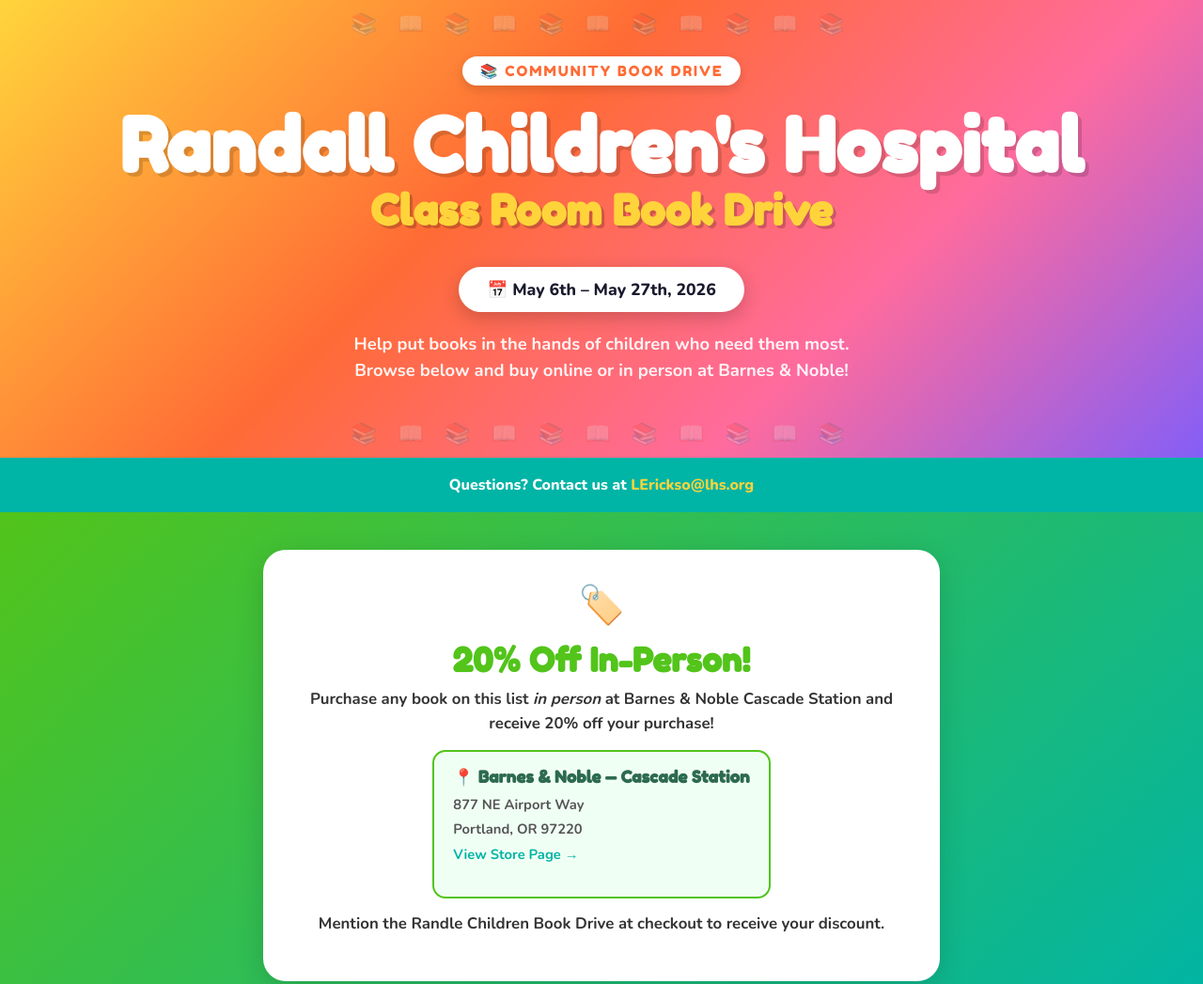
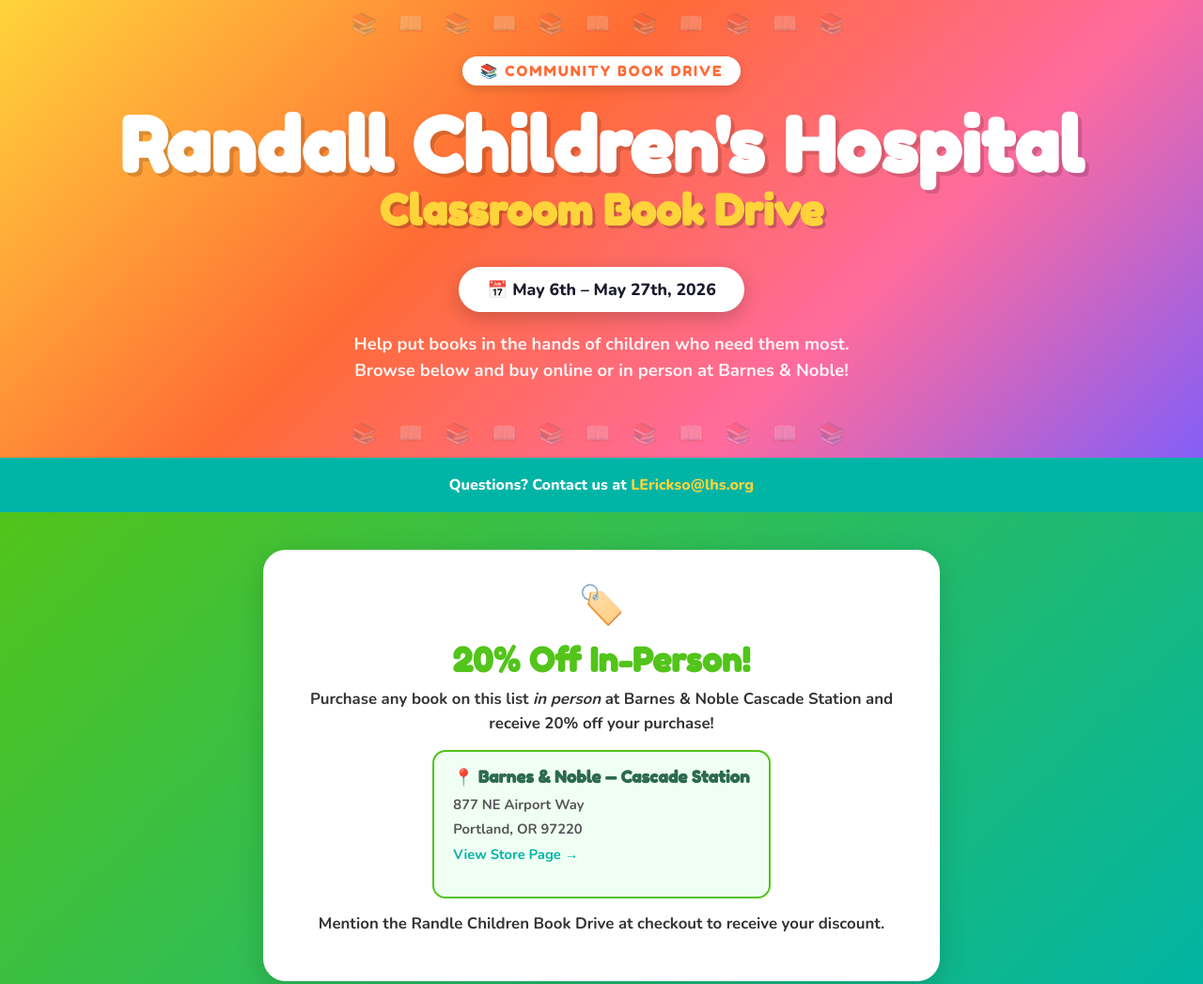
Before and after one commit to Take5nutrition/randle-book-drive, a plain HTML site: page index.html in a window 1280 px wide. Shown: the top 1047 px of the page at 94% size. Drawn offline with nearby package versions, Linux system fonts and the light colour scheme.

Commit message:
Fix: Classroom is one word
Co-Authored-By: Claude Sonnet 4.6 <noreply@anthropic.com>

```diff
--- a/index.html
+++ b/index.html
@@ -3,7 +3,7 @@
 <head>
 <meta charset="UTF-8">
 <meta name="viewport" content="width=device-width, initial-scale=1.0">
-<title>Randall Children's Hospital Class Room Book Drive</title>
+<title>Randall Children's Hospital Classroom Book Drive</title>
 <link href="https://fonts.googleapis.com/css2?family=Fredoka+One&family=Nunito:wght@400;600;700;800&display=swap" rel="stylesheet">
 <style>
   :root {
@@ -200,7 +200,7 @@
 <!-- HERO -->
 <section class="hero">
   <div class="hero-badge">📚 Community Book Drive</div>
-  <h1>Randall Children's Hospital<span>Class Room Book Drive</span></h1>
+  <h1>Randall Children's Hospital<span>Classroom Book Drive</span></h1>
   <div class="hero-dates">📅 May 6th – May 27th, 2026</div>
   <p class="hero-tagline">Help put books in the hands of children who need them most. Browse below and buy online or in person at Barnes & Noble!</p>
 </section>
@@ -282,7 +282,7 @@
 </main>
 
 <footer>
-  <div class="footer-logo">📚 Randall Children's Hospital Class Room Book Drive</div>
+  <div class="footer-logo">📚 Randall Children's Hospital Classroom Book Drive</div>
   <p>May 6th – May 27th, 2026</p>
   <p>Contact: <a href="mailto:LErickso@lhs.org">LErickso@lhs.org</a></p>
   <p style="margin-top:12px;font-size:.8rem;color:rgba(255,255,255,.4);">Books purchased via Barnes & Noble. Thank you for your generosity!</p>
```
